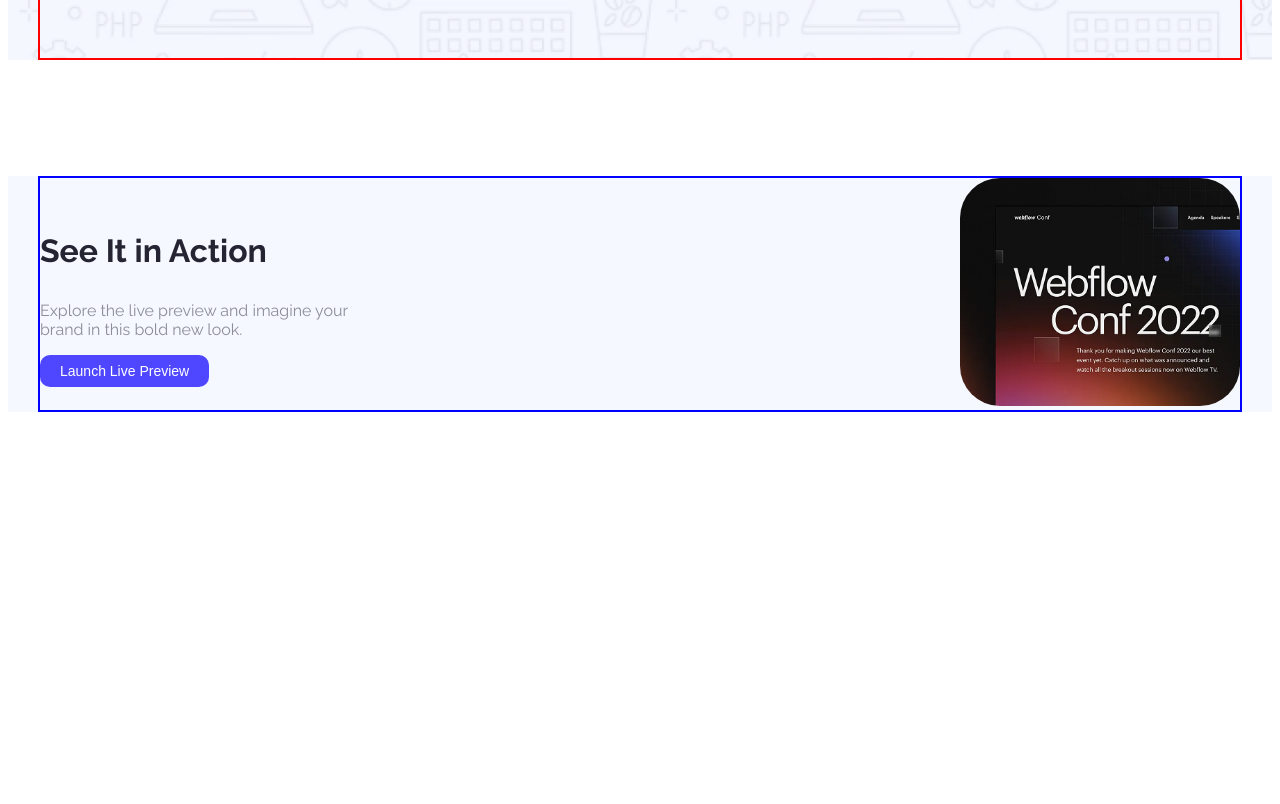
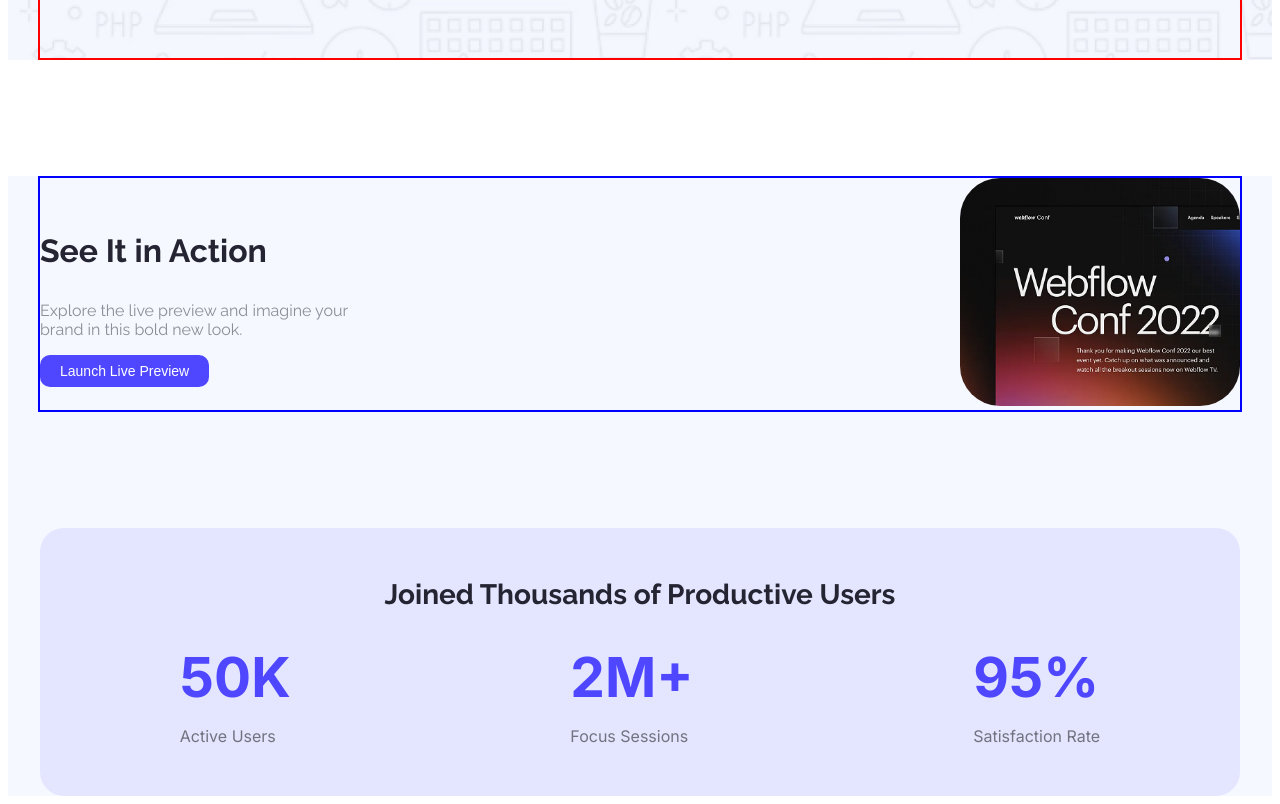
Before and after one commit to mohibuluzzal/webflow-web, a plain HTML site: page index.html in a window 1280 px wide. Shown: the part 534-1338 px from the top of the page. Before the commit the page ends 954 px from the top, so only its background shows below. Drawn offline with Linux system fonts and the light colour scheme.

Commit message:
added productive users section done

```diff
--- a/index.html
+++ b/index.html
@@ -58,6 +58,30 @@
         <!-- See it section End
         ==================== -->
 
+        <!-- Productive Users Section Start
+        =============================== -->
+        <section class="common-margin productive-container">
+            <h3 class="rale">Joined Thousands of Productive Users</h3>
+
+            <div class="productive-part">
+                <div class="part1">
+                    <h4 class="inter">50K</h4>
+                    <p class="inter">Active Users</p>
+                </div>
+                <div class="part2">
+                    <h4 class="inter">2M+</h4>
+                    <p class="inter">Focus Sessions</p>
+                </div>
+                <div class="part3">
+                    <h4 class="inter">95%</h4>
+                    <p class="inter">Satisfaction Rate</p>
+                </div>
+            </div>
+
+        </section>
+        <!-- Productive Users Section Start
+        =============================== -->
+
     </main>
 
     <!-- Footer Section Start
--- a/style/web.css
+++ b/style/web.css
@@ -97,3 +97,36 @@ main{
     width: 280px;
 
 }
+
+/* Productive Users Section styles
+================================== */
+.productive-container{
+    background: rgba(78, 71, 255, 0.1);
+    border-radius: 24px;
+    margin-top: 116px;
+}
+.productive-container h3{
+    font-size: 28px;
+    font-weight: 700;
+    color: #252432;
+    padding-top: 50px;
+    text-align: center;
+    margin-bottom: -40px;
+}
+.productive-part{
+    display: flex;
+    justify-content: space-around;
+
+}
+.productive-part h4{
+    font-size: 55px;
+    font-weight: 700;
+    color: #4E47FF;
+    margin-bottom: 5px;
+}
+.productive-part p{
+    font-size: 16px;
+    font-weight: 400;
+    color: rgba(0, 0, 0, 0.5);
+    margin-bottom: 50px;
+}
```
